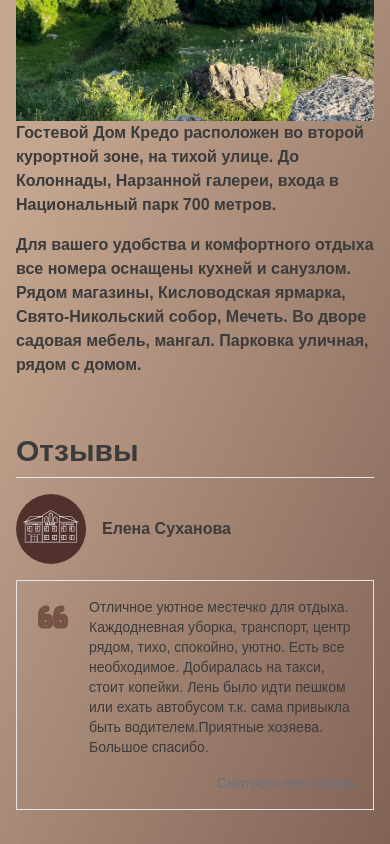
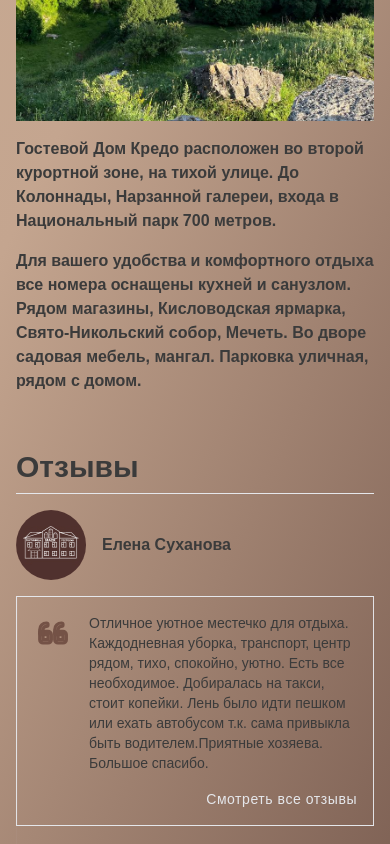
Before and after one commit to Salyens/Next-test-timeweb, a Next.js app: page / in a window 390 px wide. Shown: the part 4220-5064 px from the top of the page. Built offline with nearby package versions, Linux system fonts and the light colour scheme.

Commit message:
Refine component styling and text formatting
- Add margin to About section text container
- Update review link color and tracking
- Make room price text italic on RoomPage

```diff
--- a/src/components/About/About.tsx
+++ b/src/components/About/About.tsx
@@ -24,7 +24,7 @@ const About = () => {
               className="object-cover"
             />
           </div>
-          <div className="flex flex-col gap-4 font-bold">
+          <div className="flex flex-col gap-4 font-bold mt-4">
             <p>
               Гостевой Дом Кредо расположен во второй
               курортной зоне, на тихой улице. До Колоннады,
--- a/src/components/Reviews/OneReview/OneReview.tsx
+++ b/src/components/Reviews/OneReview/OneReview.tsx
@@ -35,7 +35,7 @@ const OneReview = ({ slide }: OneReviewProps) => {
         <a
           href="https://yandex.ru/maps/org/kredo/69363274872/reviews"
           target="_blank"
-          className="text-sm text-gray-500 ml-auto mt-auto"
+          className="text-sm text-gray-200 ml-auto mt-auto tracking-[0.04em]"
         >
           Смотреть все отзывы
         </a>
--- a/src/components/pages/RoomPage/RoomPage.tsx
+++ b/src/components/pages/RoomPage/RoomPage.tsx
@@ -14,7 +14,7 @@ const RoomPage = ({ room }: { room: Room }) => {
       <h2 className="text-xl md:text-2xl lg:text-3xl font-bold py-2 md:py-6">
         {room?.title}
       </h2>
-      <p className="text-lg md:text-xl lg:text-2xl font-bold lg:text-end pb-2">
+      <p className="text-lg md:text-xl lg:text-2xl font-bold lg:text-end pb-2 italic">
         {room?.price} руб/сутки
       </p>
       <div className="grid grid-cols-1 lg:grid-cols-3 gap-4">
```
